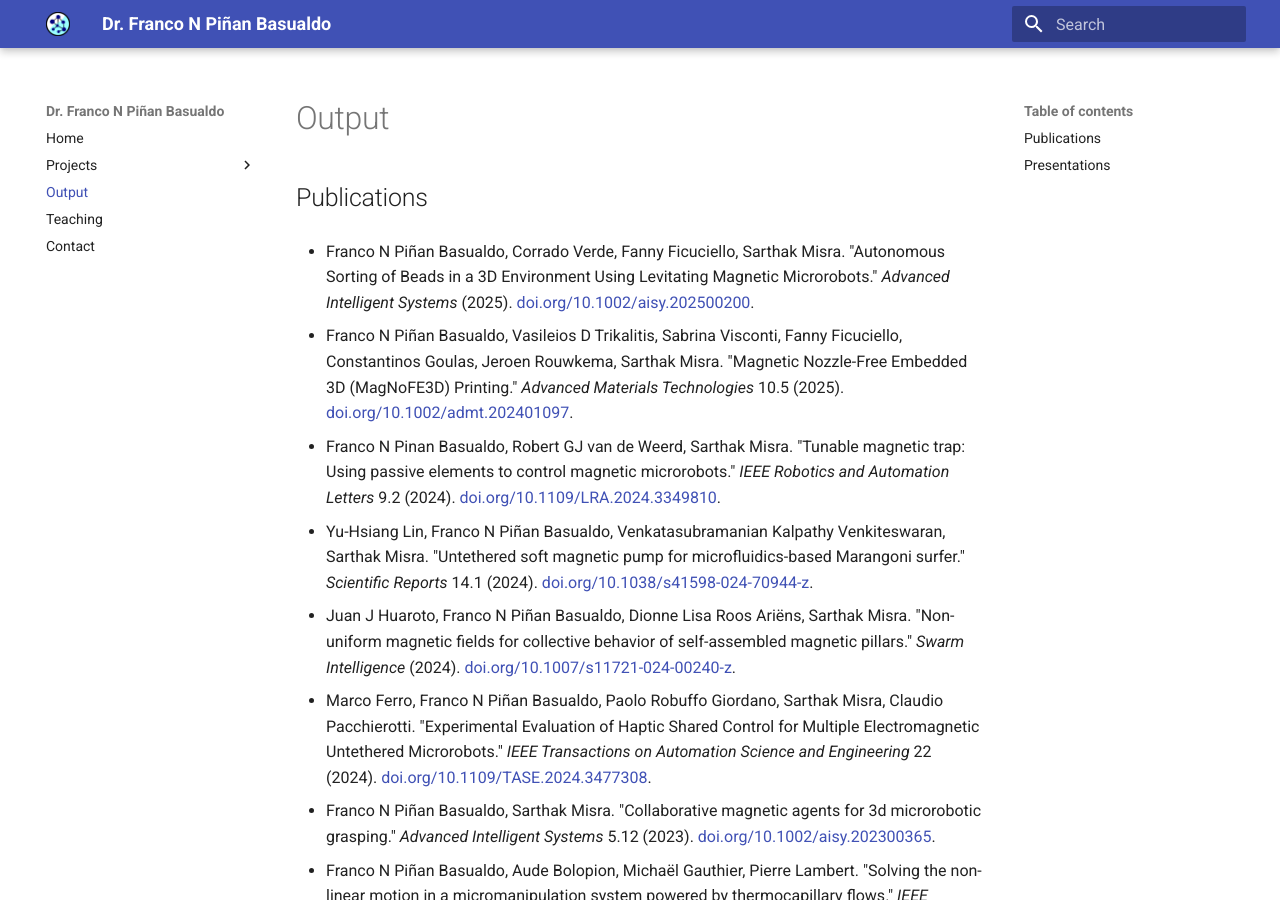
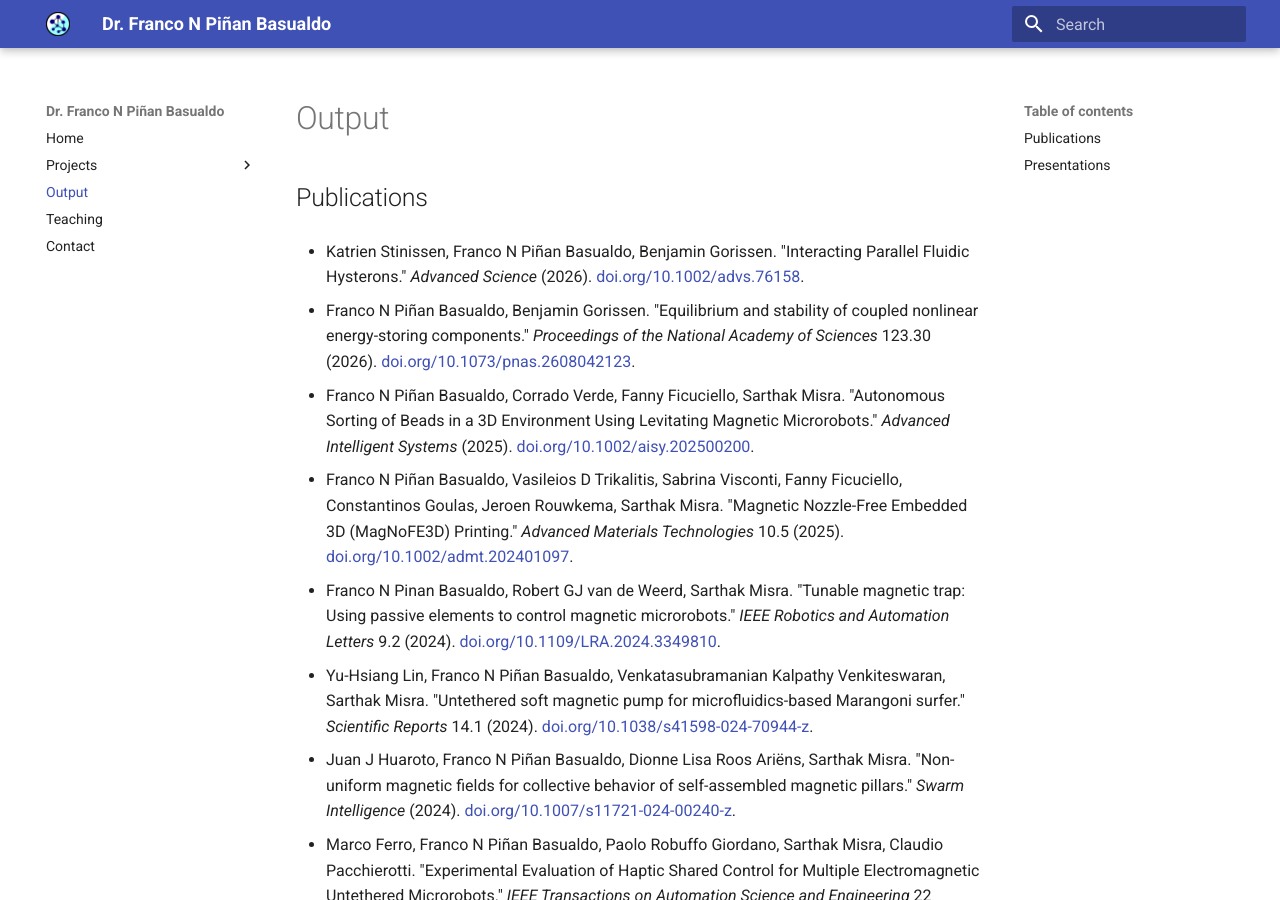
Before and after one commit to Francopb/Francopb.github.io, an MkDocs documentation site: the page built from docs/output/index.md, in a window 1280 px wide and 900 px high. Built offline with MkDocs 1.6.1 and Material for MkDocs 9.7.7, drawn with Linux system fonts in a browser that asks for light colours.

Commit message:
New papers

```diff
--- a/docs/output/index.md
+++ b/docs/output/index.md
@@ -1,5 +1,9 @@
 ## Publications
 
+
+- Katrien Stinissen, Franco N Piñan Basualdo, Benjamin Gorissen. "Interacting Parallel Fluidic Hysterons." *Advanced Science* (2026). [doi.org/10.1002/advs.76158](https://doi.org/10.1002/advs.76158).
+
+- Franco N Piñan Basualdo, Benjamin Gorissen. "Equilibrium and stability of coupled nonlinear energy-storing components." *Proceedings of the National Academy of Sciences* 123.30 (2026). [doi.org/10.1073/pnas.2608042123](https://doi.org/10.1073/pnas.2608042123).
 
 - Franco N Piñan Basualdo, Corrado Verde, Fanny Ficuciello, Sarthak Misra. "Autonomous Sorting of Beads in a 3D Environment Using Levitating Magnetic Microrobots." *Advanced Intelligent Systems* (2025). [doi.org/10.1002/aisy.202500200](https://doi.org/10.1002/aisy.202500200).
 
```
Also changed, not shown: docs/projects/softrob.md (+6 -0 lines), docs/assets/image1-6.png (added), images/agmo.png (added), images/collab_old.png (added), images/image-00000008.jpg (added), images/vlcsnap-2025-07-13-21h45m28s914.png (added), images/vlcsnap-2025-07-13-21h54m57s505.png (added), images/vlcsnap-2025-07-14-10h29m32s758.png (added), 9 other files.
